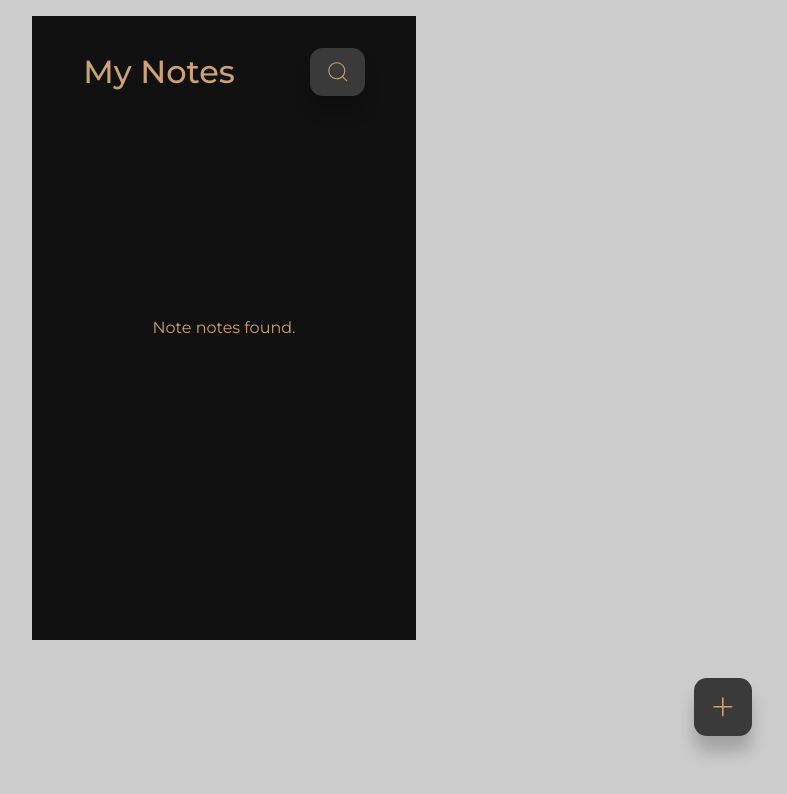
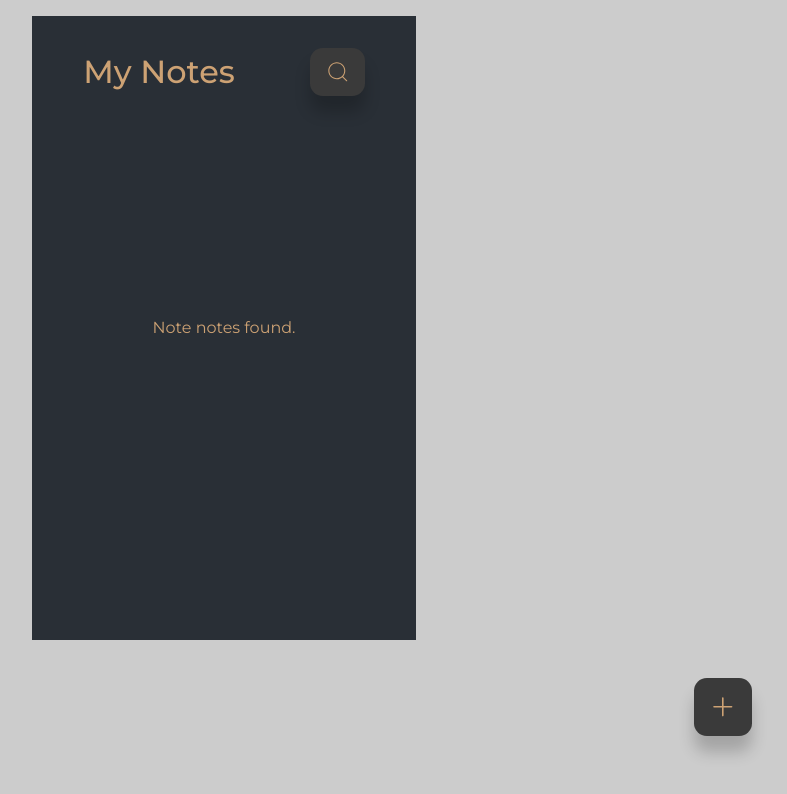
Before and after one commit to khafiz33/Notes, a React (Create React App) app: page / in a window 1280 px wide. Shown: the top 794 px of the page, without its empty margins (416-1203 px from the left). Built offline with nearby package versions, Linux system fonts and the light colour scheme.

Commit message:
site background  color changed

```diff
--- a/src/App.css
+++ b/src/App.css
@@ -12,7 +12,7 @@
 
 :root {
 	--color-bg-dark: #3a3a3a;
-	--color-bg-black: #111111;
+	--color-bg-black: #292f36;
 	--color-white: #cda274;
 	--color-primary: #7634d8;
 	--color-danger: rgb(249, 84, 84);
```
